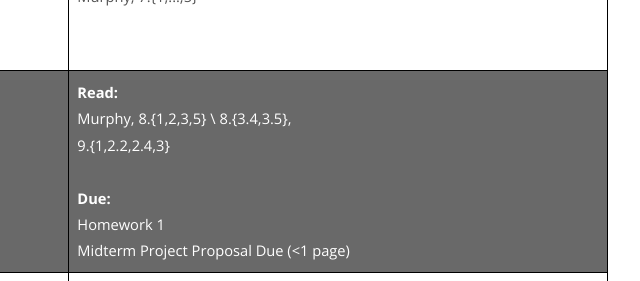
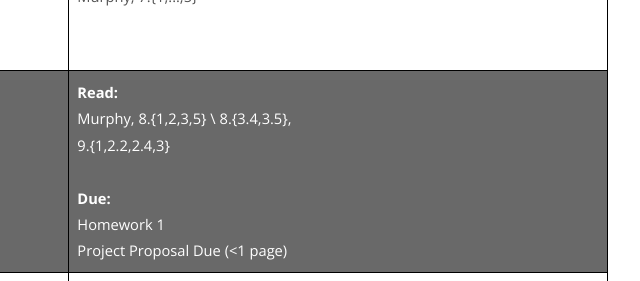
Before and after one commit to math189sp19/math189su19, a plain HTML site: page schedule.html in a window 1280 px wide. Shown: the part 508-789 px from the top of the page, 640-1280 px from the left. Drawn offline with nearby package versions, Linux system fonts and the light colour scheme.

Commit message:
Update schedule.html

```diff
--- a/schedule.html
+++ b/schedule.html
@@ -119,7 +119,7 @@
 													<br><br>
 													<b>Due:</b> <br>
 														Homework 1<br>
-								    						Midterm Project Proposal Due (<1 page)
+								    						Project Proposal Due (<1 page)
 												</td>
 						        </tr>
 
```
